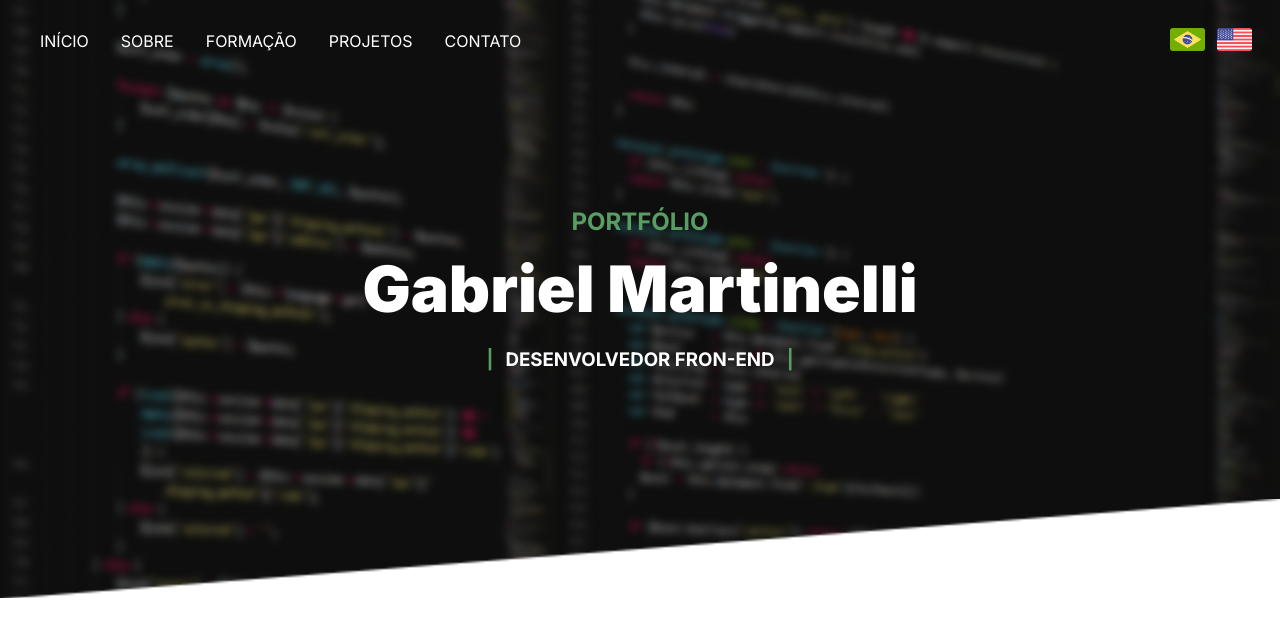
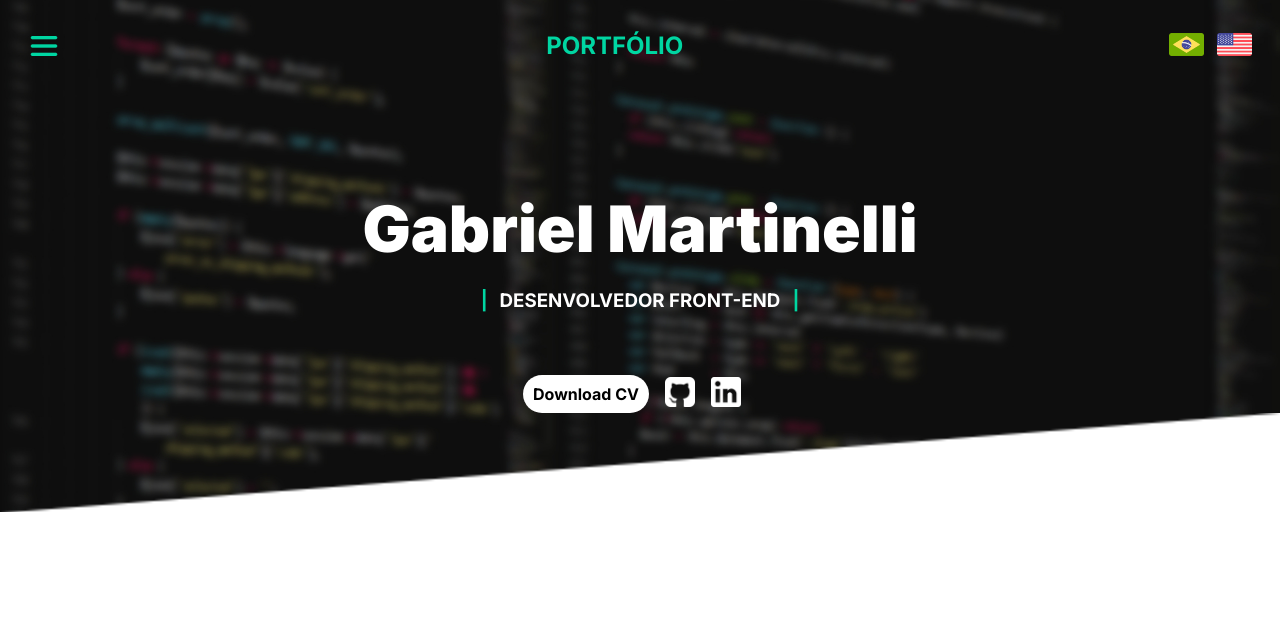
Before and after one commit to GabrielMartinelli/portfolio, a plain HTML site: page index.html in a window 1280 px wide. Drawn offline with Linux system fonts and the light colour scheme.

Commit message:
Alteração no cabecalho e também no banner principal

```diff
--- a/css/header.css
+++ b/css/header.css
@@ -11,6 +11,25 @@
   align-items: center;
   display: flex;
   justify-content: space-between;
+}
+
+.cabecalho-nav__menu {
+  width: 40px;
+  height: 40px;
+}
+
+.cabecalho-nav__menu:hover {
+  cursor: pointer;
+  background-color: var(--verde-escuro);
+  border-radius: 50%;
+}
+
+.cabecalho-nav__titulo {
+  text-align: center;
+  text-transform: uppercase;
+  font-size: 24px;
+  font-weight: 700;
+  color: var(--verde);
 }
 
 .cabecalho-nav__lista {
@@ -43,7 +62,6 @@
 
 .cabecalho-nav__bandeiras--br:hover,
 .cabecalho-nav__bandeiras--usa:hover {
-  transition: 0.3s;
   cursor: pointer;
   width: 37px;
   height: 37px;
--- a/css/principal.css
+++ b/css/principal.css
@@ -8,14 +8,6 @@
 .principal-div {
   width: 100%;
   position: relative;
-}
-
-.principal__div--titulo {
-  text-align: center;
-  text-transform: uppercase;
-  font-size: 24px;
-  font-weight: 700;
-  color: var(--verde);
 }
 
 .principal__div--nome {
@@ -29,9 +21,8 @@
 .principal__div--profissao {
   text-align: center;
   color: var(--branco);
-  width: auto;
   text-transform: uppercase;
-  margin-bottom: 8rem;
+  margin-bottom: 4rem;
 }
 
 .principal__div--profissao::before {
@@ -46,6 +37,42 @@
   color: var(--verde);
 }
 
+.principal__div-icones {
+  width: 100%;
+  display: flex;
+  align-items: center;
+  justify-content: center;
+}
+
+.principal__div-icones--curriculo {
+  text-decoration: none;
+  background-color: var(--branco);
+  margin-right: 1rem;
+  padding: 0.6rem;
+  border-radius: 50px;
+  font-weight: 600;
+  color: var(--preto);
+}
+
+.principal__div-icones--curriculo:hover {
+  background-color: var(--verde);
+}
+
+.principal__div-icones--link {
+  text-align: center;
+}
+
+.principal__div-icones--redes {
+  margin-right: 1rem;
+  width: 30px;
+  height: 30px;
+}
+
+.principal__div-icones--redes:hover {
+  background-color: var(--verde);
+  border-radius: 5px;
+}
+
 .principal__img {
   position: absolute;
   width: 100%;
--- a/css/style.css
+++ b/css/style.css
@@ -4,7 +4,9 @@
 :root {
   --branco: #ffffff;
   --cor-menu: #141414;
-  --verde: #589e64;
+  --verde: #00d6a2;
+  --preto: #000000;
+  --verde-escuro: #038363;
 }
 
 body {
--- a/index.html
+++ b/index.html
@@ -15,13 +15,15 @@
   <body>
     <header class="cabecalho">
       <nav class="cabecalho-nav">
-        <ul class="cabecalho-nav__lista">
+        <img class="cabecalho-nav__menu" src="img/menu.png" alt="Icone do menu" />
+        <h1 class="cabecalho-nav__titulo">portfólio</h1>
+        <!--         <ul class="cabecalho-nav__lista">
           <li class="cabecalho-nav__lista--item"><a href="#" class="cabecalho-nav__lista--link">Início</a></li>
           <li class="cabecalho-nav__lista--item"><a href="#" class="cabecalho-nav__lista--link">Sobre</a></li>
           <li class="cabecalho-nav__lista--item"><a href="#" class="cabecalho-nav__lista--link">Formação</a></li>
           <li class="cabecalho-nav__lista--item"><a href="#" class="cabecalho-nav__lista--link">Projetos</a></li>
           <li class="cabecalho-nav__lista--item"><a href="#" class="cabecalho-nav__lista--link">Contato</a></li>
-        </ul>
+        </ul> -->
         <div class="cabecalho-nav__bandeiras">
           <img class="cabecalho-nav__bandeiras--br" src="img/brasil.png" alt="Bandeira do Brasil" />
           <img class="cabecalho-nav__bandeiras--usa" src="img/estados-unidos.png" alt="Bandeira dos Estados Unidos" />
@@ -30,10 +32,19 @@
     </header>
     <main class="principal">
       <div class="principal__div">
-        <h1 class="principal__div--titulo">portfólio</h1>
         <h2 class="principal__div--nome">Gabriel Martinelli</h2>
-        <h3 class="principal__div--profissao">Desenvolvedor Fron-end</h3>
+        <h3 class="principal__div--profissao">Desenvolvedor Front-end</h3>
+        <div class="principal__div-icones">
+          <a class="principal__div-icones--curriculo" href="#">Download CV</a>
+          <a class="principal__div-icones--link" href="#"
+            ><img class="principal__div-icones--redes" src="img/icon_git.png" alt="Icone do GitHub"
+          /></a>
+          <a class="principal__div-icones--link" href="#"
+            ><img class="principal__div-icones--redes" src="img/icon_linkedin.png" alt="Icone do Linkedin"
+          /></a>
+        </div>
       </div>
+
       <img class="principal__img" src="img/divisor.png" alt="Imagem para dividir a tela" />
     </main>
 
```
Also changed, not shown: img/icon_git.png (added), img/icon_linkedin.png (added), img/menu.png (added).
